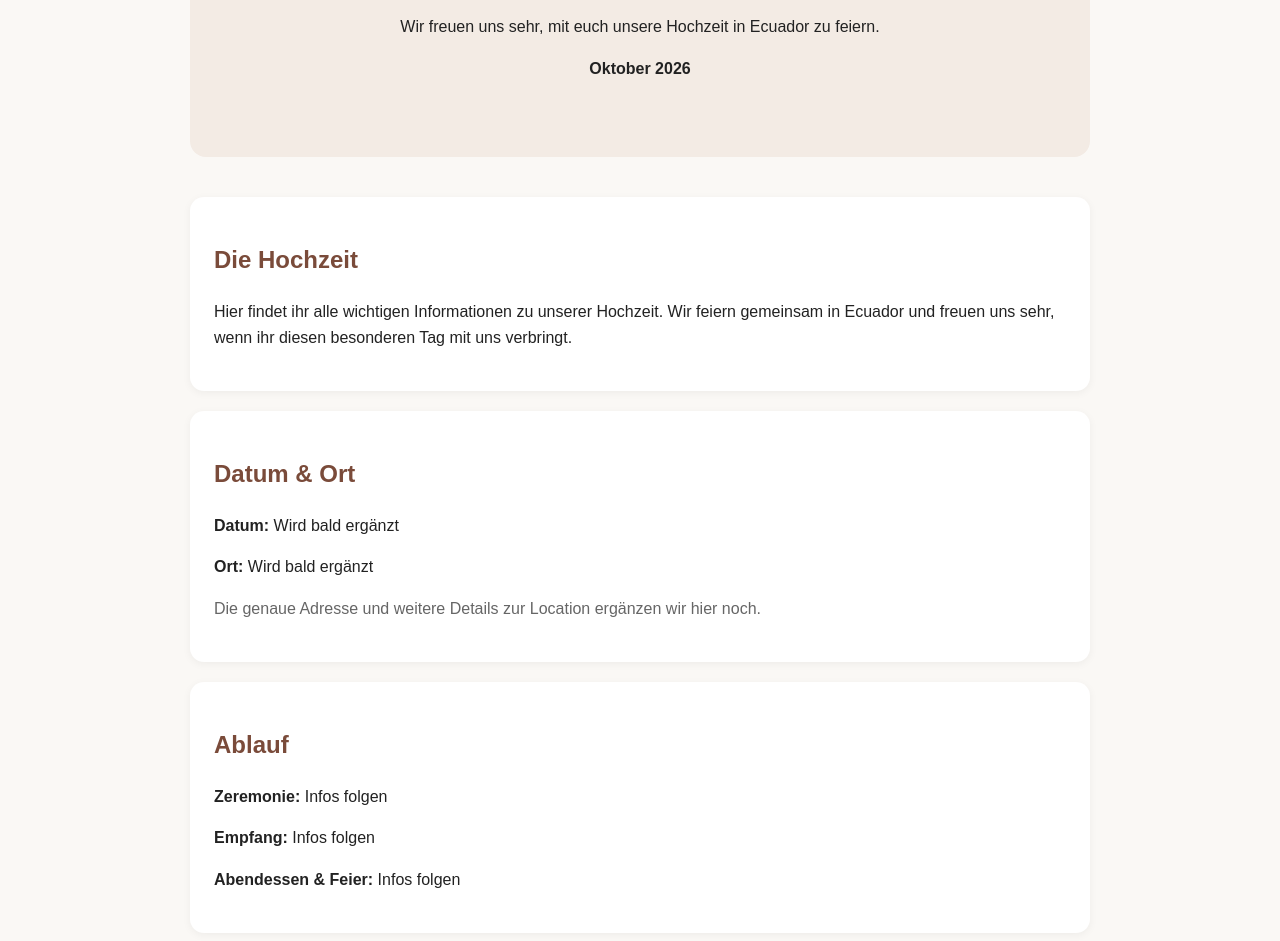
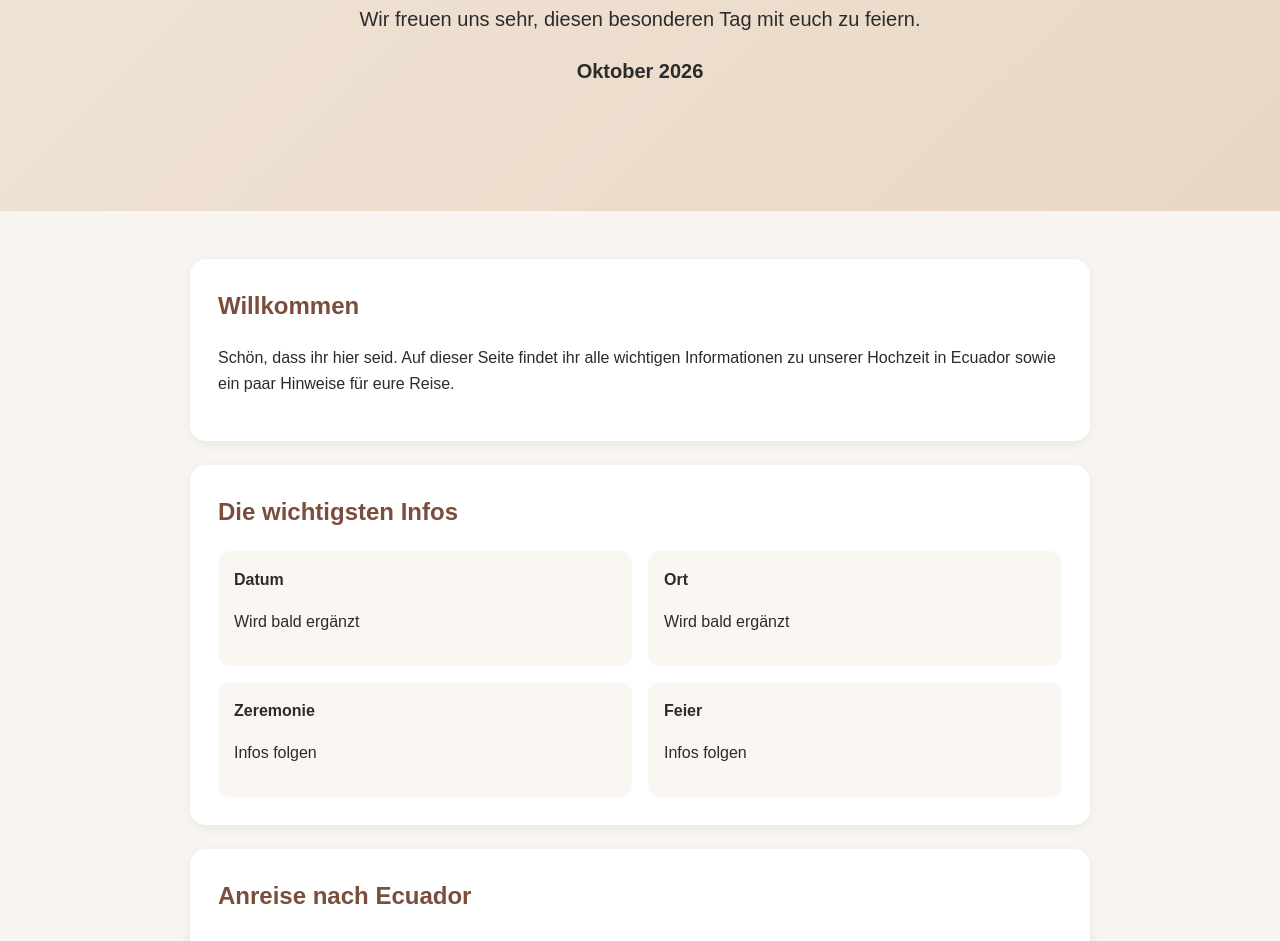
Before and after one commit to Johnny72o/boda-ecuador, a plain HTML site: page index.html in a window 1280 px wide. Shown: the part 180-1121 px from the top of the page. Drawn offline with Linux system fonts and the light colour scheme.

Commit message:
Refactor index.html for improved layout and styling

```diff
--- a/index.html
+++ b/index.html
@@ -6,90 +6,146 @@
   <title>Unsere Hochzeit in Ecuador</title>
   <style>
     body {
+      margin: 0;
       font-family: Arial, sans-serif;
+      line-height: 1.6;
+      color: #2b2b2b;
+      background: #f8f5f1;
+    }
+
+    .container {
       max-width: 900px;
       margin: 0 auto;
-      padding: 40px 20px;
-      line-height: 1.6;
-      color: #222;
-      background: #faf8f5;
-    }
-
-    h1, h2 {
-      color: #7a4b3a;
+      padding: 24px;
     }
 
     header {
+      background: linear-gradient(135deg, #f1e4d7, #e8d7c5);
+      padding: 80px 20px;
       text-align: center;
-      padding: 60px 20px;
-      background: #f3ebe4;
-      border-radius: 16px;
-      margin-bottom: 40px;
+    }
+
+    header h1 {
+      margin: 0;
+      font-size: 42px;
+      color: #6f4a3d;
+    }
+
+    header p {
+      font-size: 20px;
+      margin-top: 12px;
     }
 
     section {
       background: white;
-      padding: 24px;
-      border-radius: 14px;
-      margin-bottom: 20px;
-      box-shadow: 0 2px 8px rgba(0,0,0,0.05);
+      margin: 24px 0;
+      padding: 28px;
+      border-radius: 16px;
+      box-shadow: 0 3px 12px rgba(0,0,0,0.06);
     }
 
-    .small {
+    h2 {
+      margin-top: 0;
+      color: #7b4d3c;
+    }
+
+    ul {
+      padding-left: 20px;
+    }
+
+    .info-grid {
+      display: grid;
+      grid-template-columns: 1fr 1fr;
+      gap: 16px;
+    }
+
+    .card {
+      background: #faf7f3;
+      padding: 16px;
+      border-radius: 12px;
+    }
+
+    footer {
+      text-align: center;
+      padding: 30px 20px 50px;
       color: #666;
+      font-size: 14px;
+    }
+
+    @media (max-width: 700px) {
+      .info-grid {
+        grid-template-columns: 1fr;
+      }
+
+      header h1 {
+        font-size: 32px;
+      }
+
+      header p {
+        font-size: 18px;
+      }
     }
   </style>
 </head>
 <body>
   <header>
+    <div class="container">
       <h1>Unsere Hochzeit in Ecuador</h1>
-    <p>Wir freuen uns sehr, mit euch unsere Hochzeit in Ecuador zu feiern.</p>
+      <p>Wir freuen uns sehr, diesen besonderen Tag mit euch zu feiern.</p>
       <p><strong>Oktober 2026</strong></p>
+    </div>
   </header>
 
+  <main class="container">
     <section>
-    <h2>Die Hochzeit</h2>
+      <h2>Willkommen</h2>
       <p>
-      Hier findet ihr alle wichtigen Informationen zu unserer Hochzeit.
-      Wir feiern gemeinsam in Ecuador und freuen uns sehr, wenn ihr diesen besonderen Tag mit uns verbringt.
+        Schön, dass ihr hier seid. Auf dieser Seite findet ihr alle wichtigen Informationen
+        zu unserer Hochzeit in Ecuador sowie ein paar Hinweise für eure Reise.
       </p>
     </section>
 
     <section>
-    <h2>Datum & Ort</h2>
-    <p><strong>Datum:</strong> Wird bald ergänzt</p>
-    <p><strong>Ort:</strong> Wird bald ergänzt</p>
-    <p class="small">
-      Die genaue Adresse und weitere Details zur Location ergänzen wir hier noch.
-    </p>
-  </section>
-
-  <section>
-    <h2>Ablauf</h2>
-    <p><strong>Zeremonie:</strong> Infos folgen</p>
-    <p><strong>Empfang:</strong> Infos folgen</p>
-    <p><strong>Abendessen & Feier:</strong> Infos folgen</p>
+      <h2>Die wichtigsten Infos</h2>
+      <div class="info-grid">
+        <div class="card">
+          <strong>Datum</strong>
+          <p>Wird bald ergänzt</p>
+        </div>
+        <div class="card">
+          <strong>Ort</strong>
+          <p>Wird bald ergänzt</p>
+        </div>
+        <div class="card">
+          <strong>Zeremonie</strong>
+          <p>Infos folgen</p>
+        </div>
+        <div class="card">
+          <strong>Feier</strong>
+          <p>Infos folgen</p>
+        </div>
+      </div>
     </section>
 
     <section>
       <h2>Anreise nach Ecuador</h2>
       <p>
-      Für alle Gäste, die aus Europa oder von weiter her anreisen, sammeln wir hier bald die wichtigsten Informationen
-      zu Flughäfen, Anreiseoptionen und Transfers.
+        Für alle, die von weiter her anreisen, ergänzen wir hier nach und nach die wichtigsten
+        Hinweise zu Flughäfen, Weiterreise und praktischen Tipps.
       </p>
     </section>
 
     <section>
       <h2>Unterkunft</h2>
       <p>
-      Hier werden wir Empfehlungen für Hotels und Unterkünfte in der Nähe der Hochzeitslocation ergänzen.
+        Hier findet ihr bald Empfehlungen für Hotels und Unterkünfte in der Nähe der Location.
       </p>
     </section>
 
     <section>
       <h2>Ecuador entdecken</h2>
       <p>
-      Da viele von euch die Reise vielleicht mit Urlaub verbinden möchten, findet ihr hier bald ein paar schöne Reiseideen für Ecuador.
+        Wer die Reise mit Urlaub verbinden möchte, findet in Ecuador viele wunderschöne Orte.
       </p>
       <ul>
         <li>Galápagos-Inseln</li>
@@ -103,10 +159,13 @@
 
     <section>
       <h2>Kontakt</h2>
-    <p>
-      Falls ihr Fragen habt, könnt ihr euch jederzeit bei uns melden.
-    </p>
+      <p>Falls ihr Fragen habt, meldet euch jederzeit gerne bei uns.</p>
       <p><strong>Eure Namen</strong></p>
     </section>
+  </main>
+
+  <footer>
+    Mit Liebe erstellt für unsere Hochzeit in Ecuador
+  </footer>
 </body>
 </html>
```
Lines whose indentation alone changed are shown as unchanged.
